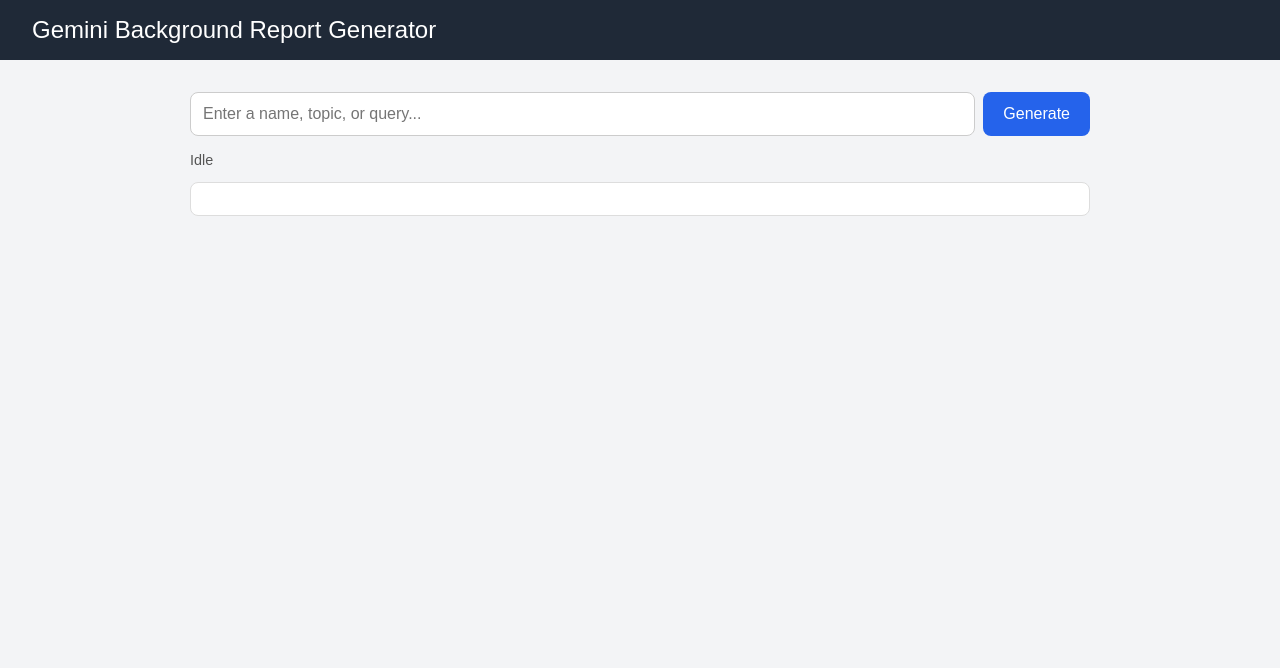
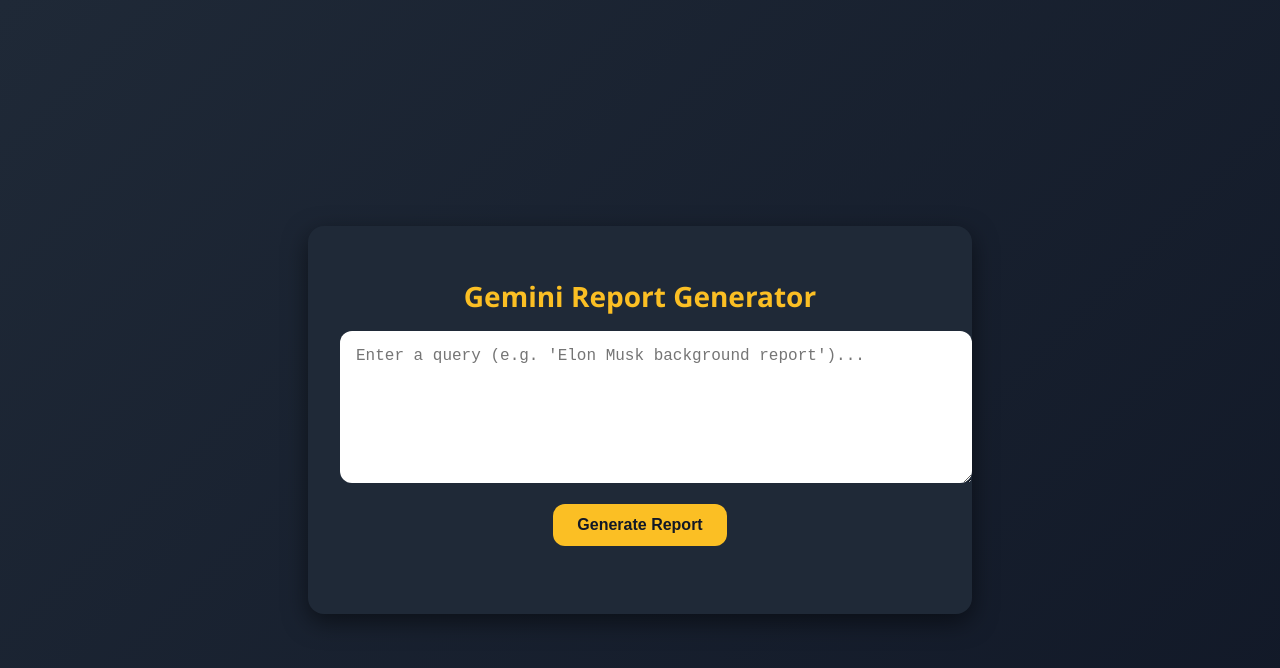
Before and after one commit to Apra1605/infohub, a plain HTML site: page index.html in a window 1280 px wide. Drawn offline with Linux system fonts and the light colour scheme.

Commit message:
Update index.html

````diff
--- a/index.html
+++ b/index.html
@@ -3,121 +3,133 @@
 <head>
   <meta charset="UTF-8" />
   <meta name="viewport" content="width=device-width, initial-scale=1.0" />
-  <title>Gemini Background Report Generator</title>
+  <title>Gemini Report Generator</title>
   <style>
     body {
-      font-family: Arial, sans-serif;
-      background: #f3f4f6;
       margin: 0;
-      padding: 0;
-      color: #111;
+      font-family: 'Segoe UI', Roboto, sans-serif;
+      background: linear-gradient(135deg, #1f2937, #111827);
+      color: #f9fafb;
+      min-height: 100vh;
+      display: flex;
+      align-items: center;
+      justify-content: center;
+      padding: 20px;
     }
-    header {
+    .container {
       background: #1f2937;
-      color: #fff;
-      padding: 1rem 2rem;
-      font-size: 1.5rem;
+      padding: 2rem;
+      border-radius: 1rem;
+      box-shadow: 0 8px 24px rgba(0,0,0,0.5);
+      width: 100%;
+      max-width: 600px;
+      text-align: center;
     }
-    main {
-      padding: 2rem;
-      max-width: 900px;
-      margin: auto;
+    h1 {
+      margin-bottom: 1rem;
+      font-size: 1.75rem;
+      color: #fbbf24;
     }
-    .input-area {
-      display: flex;
-      gap: 0.5rem;
+    textarea {
+      width: 100%;
+      height: 120px;
+      padding: 1rem;
+      border-radius: 0.75rem;
+      border: none;
+      resize: vertical;
+      font-size: 1rem;
       margin-bottom: 1rem;
-    }
-    input[type="text"] {
-      flex: 1;
-      padding: 0.75rem;
-      border: 1px solid #ccc;
-      border-radius: 0.5rem;
-      font-size: 1rem;
+      outline: none;
     }
     button {
-      padding: 0.75rem 1.25rem;
+      background: #fbbf24;
+      color: #111827;
+      font-weight: bold;
       border: none;
-      border-radius: 0.5rem;
-      background: #2563eb;
-      color: white;
+      padding: 0.75rem 1.5rem;
+      border-radius: 0.75rem;
+      cursor: pointer;
       font-size: 1rem;
-      cursor: pointer;
+      transition: background 0.2s;
     }
-    button:disabled {
-      background: #9ca3af;
-    }
-    pre#output {
-      background: #fff;
-      border: 1px solid #ddd;
-      border-radius: 0.5rem;
-      padding: 1rem;
-      white-space: pre-wrap;
-      word-wrap: break-word;
-      font-family: monospace;
-      font-size: 0.9rem;
-      max-height: 600px;
-      overflow-y: auto;
+    button:hover {
+      background: #f59e0b;
     }
     .status {
+      margin-top: 1rem;
+      font-size: 0.95rem;
+      min-height: 1.25rem;
+    }
+    .error {
+      color: #f87171;
       margin-top: 0.5rem;
-      font-size: 0.9rem;
-      color: #555;
+      white-space: pre-wrap;
+      text-align: left;
+      font-size: 0.85rem;
+      background: #b91c1c33;
+      padding: 0.75rem;
+      border-radius: 0.5rem;
+      max-height: 200px;
+      overflow-y: auto;
     }
   </style>
 </head>
 <body>
-  <header>Gemini Background Report Generator</header>
-  <main>
-    <div class="input-area">
-      <input type="text" id="query" placeholder="Enter a name, topic, or query..." />
-      <button id="generate">Generate</button>
-    </div>
-    <div class="status" id="status">Idle</div>
-    <pre id="output"></pre>
-  </main>
+  <div class="container">
+    <h1>Gemini Report Generator</h1>
+    <textarea id="query" placeholder="Enter a query (e.g. 'Elon Musk background report')..."></textarea>
+    <button onclick="generate()">Generate Report</button>
+    <div id="status" class="status"></div>
+    <div id="errorLog" class="error" style="display:none;"></div>
+  </div>
 
   <script>
-    const GEMINI_API_KEY = "AIzaSyBELzK5j4T6kss4ZQSz4OLB7OLX-Bo_WO4"; // Replace with your key locally
+    const GEMINI_API_KEY = "AIzaSyBELzK5j4T6kss4ZQSz4OLB7OLX-Bo_WO4"; // Replace locally
     const GEMINI_MODEL = "gemini-2.0-flash";
 
     const statusEl = document.getElementById('status');
-    const outputEl = document.getElementById('output');
+    const errorLog = document.getElementById('errorLog');
 
     function setStatus(msg) {
       statusEl.textContent = msg;
     }
 
+    function logError(msg) {
+      console.error(msg);
+      errorLog.style.display = 'block';
+      errorLog.textContent += `\n${msg}`;
+    }
+
     function buildPrompt(query) {
-      return `You are an expert report generator. The user query is: "${query}".
-Return a single complete HTML5 document (with <!DOCTYPE html>, <html>, <head>, and <body> tags) styled like a professional police background search report. Use clean CSS inside <style>.
-Organize the information into structured boxes, tables, and sections (e.g. Profile, History, Records, Media, References). Use placeholder images if none are available. Do not add explanations outside the HTML.`;
+      return `You are an assistant that outputs ONLY a complete, valid HTML5 document.
+The page must look like a professional police background search report with modern styling,
+structured boxes, tables, and images if relevant. Include as much detailed, organized information
+about the topic as possible. First, get all the information that is possible to get about that query, then work on the page. The page must have all the information gathered about the query!
+The HTML must be self-contained with inline CSS, no external links.` + "\n\nQuery: " + query;
+    }
+
+    function stripCodeFences(text) {
+      return text.replace(/^```(?:html)?/i, '').replace(/```$/, '').trim();
     }
 
     function getFirstText(data) {
-      try {
-        return data.candidates?.[0]?.content?.parts?.[0]?.text || null;
-      } catch (e) {
-        console.error('Error extracting text:', e, data);
-        return null;
-      }
+      return data?.candidates?.[0]?.content?.parts?.[0]?.text || '';
     }
 
-    function stripCodeFences(text) {
-      return text.replace(/```(html)?/gi, '').trim();
-    }
+    async function generate() {
+      const q = document.getElementById('query').value.trim();
+      if (!q) {
+        setStatus('Enter a query.');
+        return;
+      }
+      errorLog.style.display = 'none';
+      errorLog.textContent = '';
+      setStatus('Generating...');
 
-    document.getElementById('generate').addEventListener('click', async () => {
-      const q = document.getElementById('query').value.trim();
-      if (!q) return alert('Enter a query first');
-      if (!GEMINI_API_KEY) return alert('Please add your API key into the code');
-
-      setStatus('Sending request...');
-      outputEl.textContent = '';
       try {
         const body = {
           contents: [{ role: 'user', parts: [{ text: buildPrompt(q) }] }],
-          generationConfig: { maxOutputTokens: 7000 }
+          generationConfig: { temperature: 0.6, maxOutputTokens: 6000 }
         };
 
         const res = await fetch(
@@ -130,24 +142,32 @@
         );
 
         if (!res.ok) {
-          const errText = await res.text();
-          throw new Error(`HTTP ${res.status} ${res.statusText}: ${errText}`);
+          const msg = await res.text();
+          logError(`${res.status} ${res.statusText}: ${msg}`);
+          setStatus('Error');
+          return;
         }
 
         const data = await res.json();
-        console.log('Raw response:', data);
+        console.log('Full Gemini response:', data);
         const text = getFirstText(data);
-        if (!text) throw new Error('Empty response from Gemini');
+        if (!text) {
+          logError('Empty response text from Gemini.');
+          setStatus('Error');
+          return;
+        }
 
         const htmlRaw = stripCodeFences(text);
-        outputEl.textContent = htmlRaw;
-        setStatus('Done');
+        const blob = new Blob([htmlRaw], { type: 'text/html' });
+        const url = URL.createObjectURL(blob);
+        window.open(url, '_blank');
+
+        setStatus('Report opened in new tab.');
       } catch (err) {
-        console.error('Error during generation:', err);
-        outputEl.textContent = 'Error: ' + (err?.message || err);
+        logError(err.stack || err);
         setStatus('Error');
       }
-    });
+    }
   </script>
 </body>
 </html>
````
